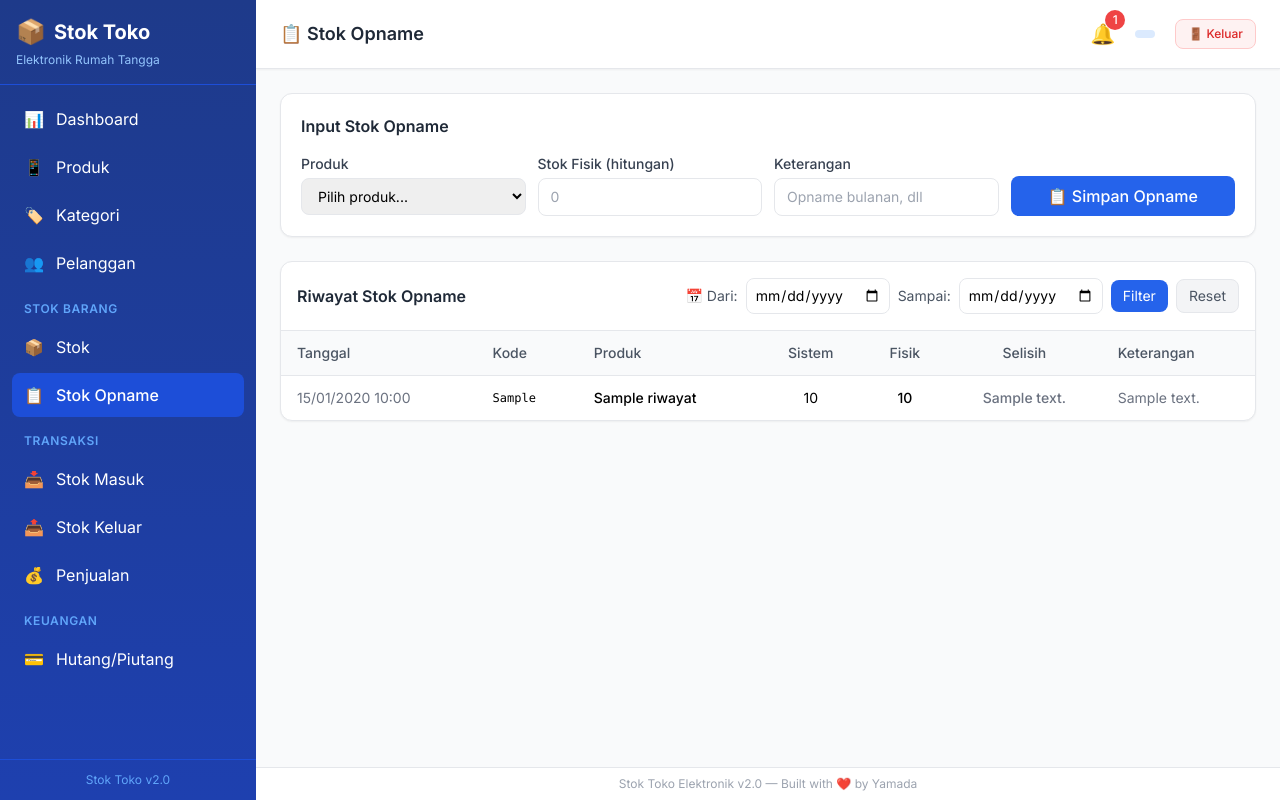
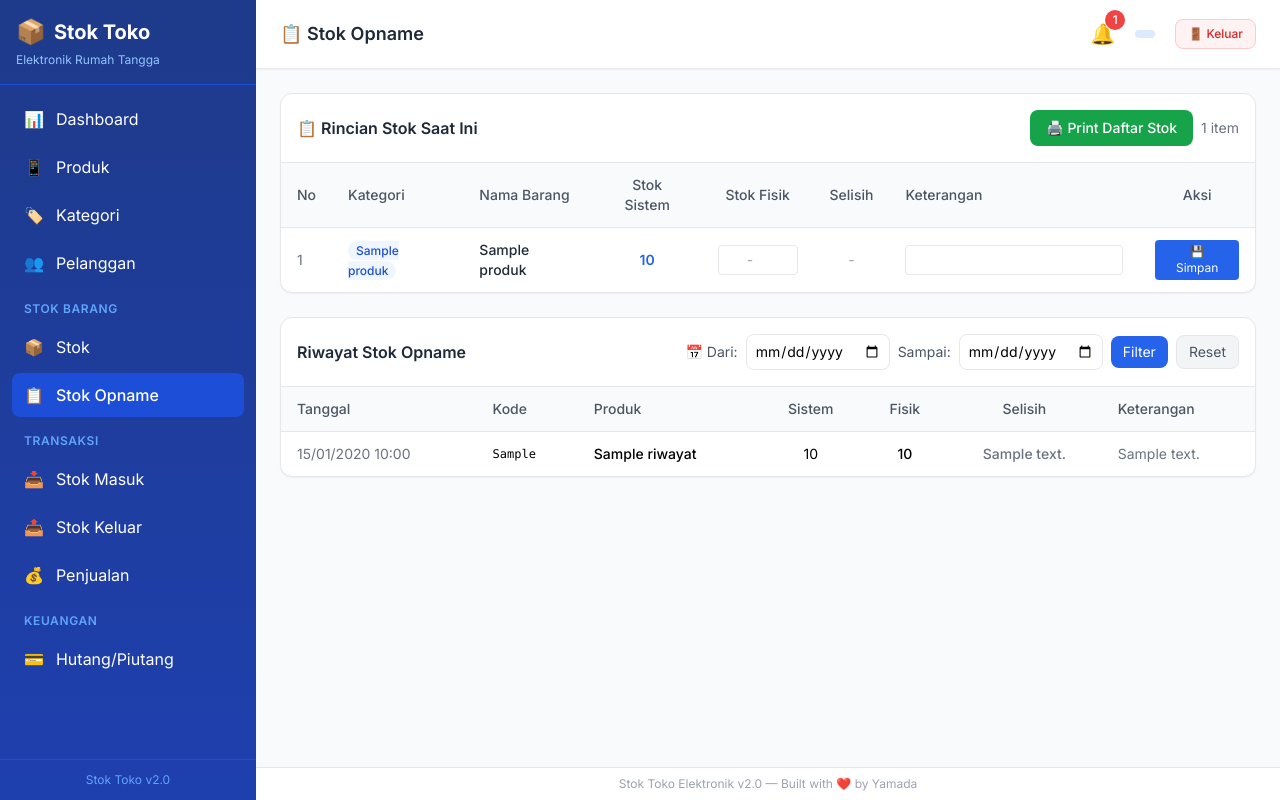
Before and after one commit to ozihatake77/inventory-management-system, a FastAPI app: template templates/opname.html in a window 1280 px wide. Run offline with FastAPI, Linux system fonts and the light colour scheme; the template is opened without the code that fills it: most values are stand-ins (such as "Sample title", 1, 10 or a date in 2020); some libraries are stand-ins or nearby versions.

Commit message:
feat: update Stok & Opname pages
- Stok: change Kode column to show last transaction date
- Stok: add Print button
- Opname: redesign - show all products with current stock
- Opname: add inline stok fisik input per item
- Opname: auto-calculate selisih
- Opname: add Print button for manual checking

```diff
--- a/app.py
+++ b/app.py
@@ -780,7 +780,8 @@ def stok_page(request: Request, q: str = "", filter_kategori: str = "", filter_k
             SELECT p.id, p.kode, k.nama as kategori_nama, p.nama,
                    COALESCE(masuk.total_masuk, 0) as terima,
                    COALESCE(keluar.total_keluar, 0) as keluar,
-                   p.stok as stok_akhir
+                   p.stok as stok_akhir,
+                   (SELECT MAX(DATE(sm.created_at)) FROM stok_mutasi sm WHERE sm.produk_id = p.id) as tgl_transaksi
             FROM produk p
             LEFT JOIN kategori k ON p.kategori_id = k.id
             LEFT JOIN {masuk_sub} masuk ON masuk.pid = p.id
--- a/templates/opname.html
+++ b/templates/opname.html
@@ -3,36 +3,69 @@
 {% block header %}📋 Stok Opname{% endblock %}
 
 {% block content %}
-<div class="bg-white rounded-xl shadow-sm border p-5 mb-6">
-    <h3 class="font-semibold text-gray-800 mb-4">Input Stok Opname</h3>
-    <form method="post" action="/opname/simpan" class="grid grid-cols-1 sm:grid-cols-2 lg:grid-cols-4 gap-3">
-        <div>
-            <label class="block text-sm font-medium text-gray-700 mb-1">Produk</label>
-            <select name="produk_id" required class="w-full px-3 py-2 border rounded-lg text-sm focus:ring-2 focus:ring-blue-500">
-                <option value="">Pilih produk...</option>
+<!-- Stok Rincian View -->
+<div class="bg-white rounded-xl shadow-sm border overflow-hidden mb-6">
+    <div class="p-4 border-b flex items-center justify-between">
+        <h3 class="font-semibold text-gray-800">📋 Rincian Stok Saat Ini</h3>
+        <div class="flex items-center gap-2">
+            <button onclick="window.print()" class="px-4 py-2 bg-green-600 text-white rounded-lg text-sm hover:bg-green-700 font-medium">
+                🖨️ Print Daftar Stok
+            </button>
+            <span class="text-sm text-gray-500">{{ produk|length }} item</span>
+        </div>
+    </div>
+    <div class="overflow-x-auto">
+        <table class="w-full text-sm">
+            <thead class="bg-gray-50 border-b">
+                <tr>
+                    <th class="px-4 py-3 text-left font-medium text-gray-600">No</th>
+                    <th class="px-4 py-3 text-left font-medium text-gray-600">Kategori</th>
+                    <th class="px-4 py-3 text-left font-medium text-gray-600">Nama Barang</th>
+                    <th class="px-4 py-3 text-center font-medium text-gray-600">Stok Sistem</th>
+                    <th class="px-4 py-3 text-center font-medium text-gray-600">Stok Fisik</th>
+                    <th class="px-4 py-3 text-center font-medium text-gray-600">Selisih</th>
+                    <th class="px-4 py-3 text-left font-medium text-gray-600">Keterangan</th>
+                    <th class="px-4 py-3 text-center font-medium text-gray-600">Aksi</th>
+                </tr>
+            </thead>
+            <tbody class="divide-y divide-gray-100">
                 {% for p in produk %}
-                <option value="{{ p.id }}">{{ p.nama }} (sistem: {{ p.stok }})</option>
+                <tr class="hover:bg-gray-50">
+                    <td class="px-4 py-3 text-gray-500">{{ loop.index }}</td>
+                    <td class="px-4 py-3">
+                        <span class="px-2 py-0.5 bg-blue-50 text-blue-700 rounded-full text-xs font-medium">{{ p.kategori_nama or '-' }}</span>
+                    </td>
+                    <td class="px-4 py-3 font-medium text-gray-800">{{ p.nama }}</td>
+                    <td class="px-4 py-3 text-center font-semibold text-blue-600">{{ p.stok }}</td>
+                    <td class="px-4 py-3 text-center">
+                        <input type="number" name="stok_fisik_{{ p.id }}" min="0" value="" placeholder="-"
+                               class="w-20 px-2 py-1 border rounded text-center text-sm focus:ring-2 focus:ring-blue-500">
+                    </td>
+                    <td class="px-4 py-3 text-center text-gray-400" id="selisih_{{ p.id }}">-</td>
+                    <td class="px-4 py-3">
+                        <input type="text" name="keterangan_{{ p.id }}" placeholder=""
+                               class="w-full px-2 py-1 border rounded text-sm focus:ring-2 focus:ring-blue-500">
+                    </td>
+                    <td class="px-4 py-3 text-center">
+                        <button onclick="simpanItem({{ p.id }}, {{ p.stok }})"
+                                class="px-3 py-1 bg-blue-600 text-white rounded text-xs hover:bg-blue-700">
+                            💾 Simpan
+                        </button>
+                    </td>
+                </tr>
                 {% endfor %}
-            </select>
-        </div>
-        <div>
-            <label class="block text-sm font-medium text-gray-700 mb-1">Stok Fisik (hitungan)</label>
-            <input name="stok_fisik" type="number" min="0" required placeholder="0"
-                   class="w-full px-3 py-2 border rounded-lg text-sm focus:ring-2 focus:ring-blue-500">
-        </div>
-        <div>
-            <label class="block text-sm font-medium text-gray-700 mb-1">Keterangan</label>
-            <input name="keterangan" placeholder="Opname bulanan, dll"
-                   class="w-full px-3 py-2 border rounded-lg text-sm focus:ring-2 focus:ring-blue-500">
-        </div>
-        <div class="flex items-end">
-            <button type="submit" class="w-full px-4 py-2 bg-blue-600 text-white rounded-lg hover:bg-blue-700 font-medium">
-                📋 Simpan Opname
-            </button>
-        </div>
-    </form>
+            </tbody>
+        </table>
+    </div>
+    {% if not produk %}
+    <div class="text-center py-12 text-gray-400">
+        <p class="text-4xl mb-2">📦</p>
+        <p>Belum ada produk</p>
+    </div>
+    {% endif %}
 </div>
 
+<!-- Riwayat Opname -->
 <div class="bg-white rounded-xl shadow-sm border overflow-hidden">
     <div class="p-4 border-b">
         <div class="flex flex-col sm:flex-row items-start sm:items-center justify-between gap-3">
@@ -83,4 +116,70 @@
     <div class="text-center py-12 text-gray-400"><p class="text-4xl mb-2">📋</p><p>Belum ada stok opname</p></div>
     {% endif %}
 </div>
+
+<script>
+function simpanItem(produkId, stokSistem) {
+    const fisikInput = document.querySelector(`input[name="stok_fisik_${produkId}"]`);
+    const keteranganInput = document.querySelector(`input[name="keterangan_${produkId}"]`);
+
+    if (!fisikInput.value) {
+        alert('Isi stok fisik terlebih dahulu!');
+        fisikInput.focus();
+        return;
+    }
+
+    const stokFisik = parseInt(fisikInput.value);
+    const keterangan = keteranganInput.value || '';
+
+    // Create form and submit
+    const form = document.createElement('form');
+    form.method = 'POST';
+    form.action = '/opname/simpan';
+
+    const fields = {
+        'produk_id': produkId,
+        'stok_fisik': stokFisik,
+        'keterangan': keterangan
+    };
+
+    for (const [key, value] of Object.entries(fields)) {
+        const input = document.createElement('input');
+        input.type = 'hidden';
+        input.name = key;
+        input.value = value;
+        form.appendChild(input);
+    }
+
+    document.body.appendChild(form);
+    form.submit();
+}
+
+// Auto-calculate selisih when fisik changes
+document.querySelectorAll('input[name^="stok_fisik_"]').forEach(input => {
+    input.addEventListener('input', function() {
+        const produkId = this.name.replace('stok_fisik_', '');
+        const stokSistem = parseInt(this.closest('tr').querySelector('td:nth-child(4)').textContent);
+        const stokFisik = parseInt(this.value) || 0;
+        const selisih = stokFisik - stokSistem;
+        const selisihCell = document.getElementById(`selisih_${produkId}`);
+
+        if (this.value === '') {
+            selisihCell.textContent = '-';
+            selisihCell.className = 'px-4 py-3 text-center text-gray-400';
+        } else {
+            selisihCell.textContent = (selisih > 0 ? '+' : '') + selisih;
+            selisihCell.className = `px-4 py-3 text-center font-medium ${selisih < 0 ? 'text-red-600' : selisih > 0 ? 'text-green-600' : 'text-gray-500'}`;
+        }
+    });
+});
+</script>
+
+<style>
+@media print {
+    .bg-gray-100, nav, header, .no-print { display: none !important; }
+    .shadow-sm { box-shadow: none !important; }
+    body { background: white !important; }
+    input { border: 1px solid #ccc !important; }
+}
+</style>
 {% endblock %}
```
Also changed, not shown: templates/stok.html (+8 -3 lines).
